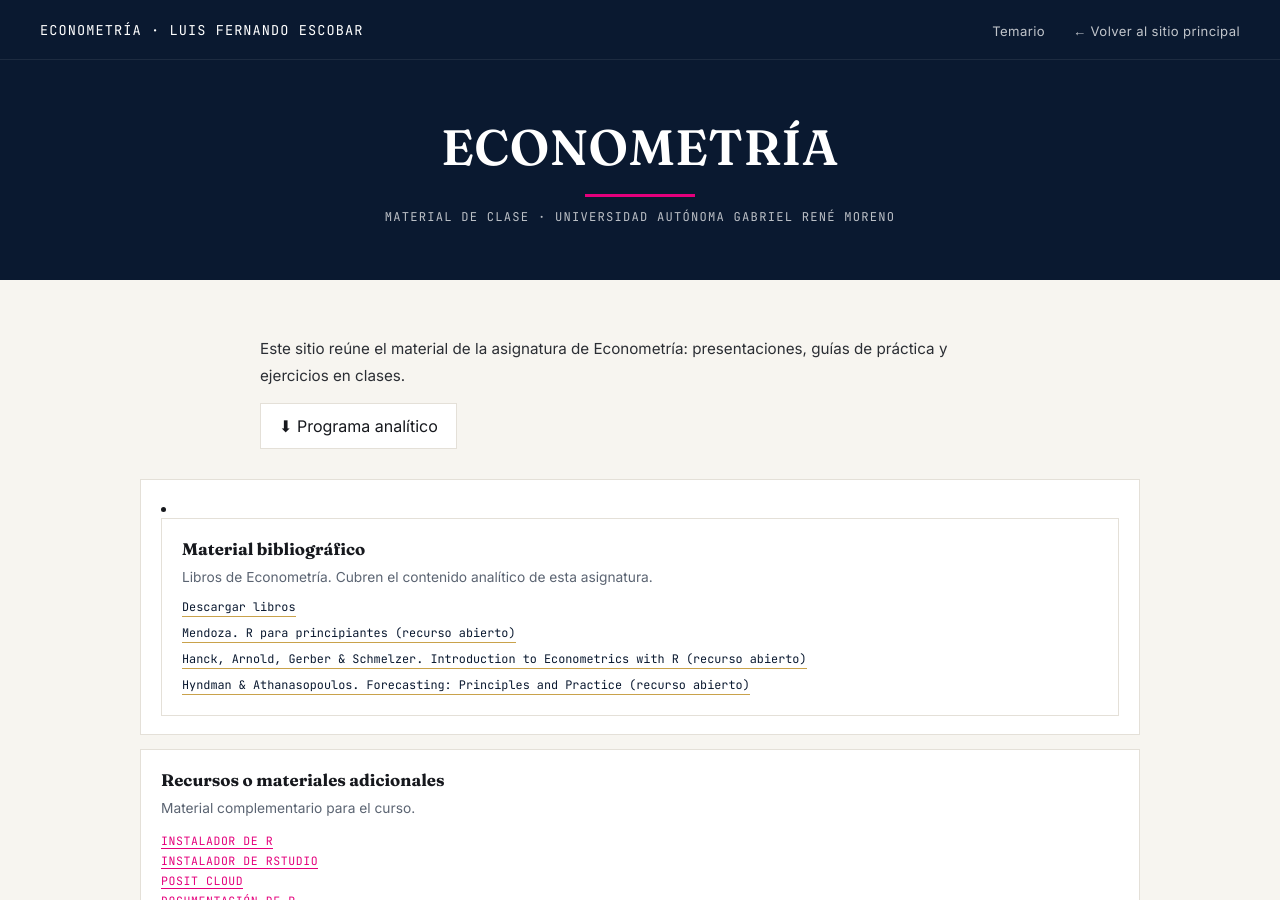
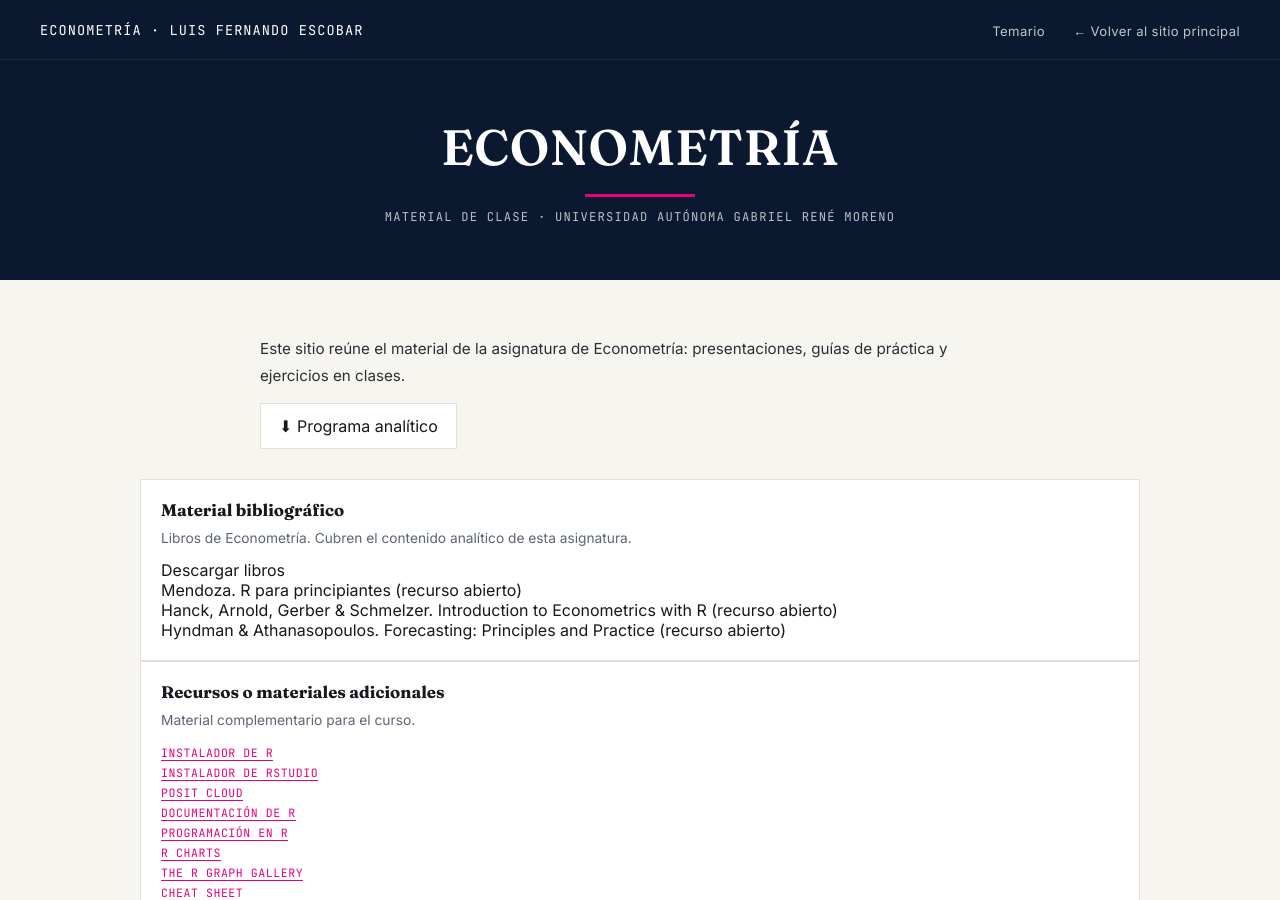
Before and after one commit to LFernandoEscobarC/econometria, a Jekyll site: the page built from index.md, in a window 1280 px wide and 900 px high. Built offline with Jekyll 4.4.1, drawn with Linux system fonts in a browser that asks for light colours.

Commit message:
Update index.md

```diff
--- a/index.md
+++ b/index.md
@@ -25,7 +25,6 @@ title: Temario
   </section>
 
 
-<li class="class-item">
   <div class="card">
   <h4>Material bibliográfico</h4>
     <p>Libros de Econometría. Cubren el contenido analítico de esta asignatura.</p>
@@ -42,7 +41,6 @@ title: Temario
       <a href="https://otexts.com/fpp3/">Hyndman & Athanasopoulos. Forecasting: Principles and Practice (recurso abierto)</a>
       </div>
     </div>
-</li>
 
 <div class="card">
       <h4>Recursos o materiales adicionales</h4>
```
